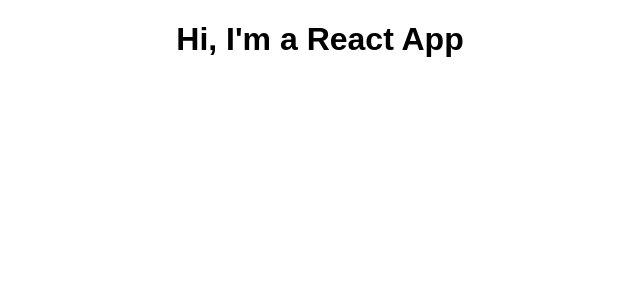
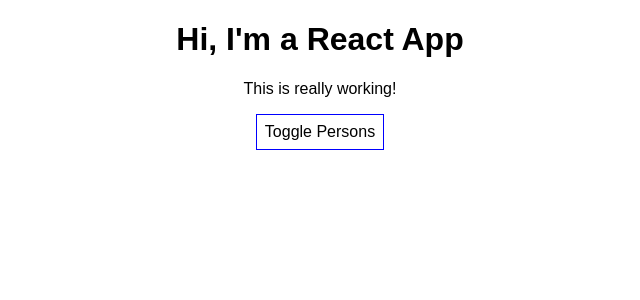
Before and after one commit to Ninja-Tahar/React, a React (Create React App) app: page / in a window 1280 px wide. Shown: the top 300 px of the page, without its empty margins (320-960 px from the left). Built offline with nearby package versions, Linux system fonts and the light colour scheme.

Commit message:
Video-2. if condition.

```diff
--- a/src/App.js
+++ b/src/App.js
@@ -1,13 +1,101 @@
 import React, { Component } from 'react';
 import './App.css';
+import Person from './Person/Person';
 
 class App extends Component {
-  render() {
+    state = {
+        persons: [
+            { name: 'Tahar', age: 32 },
+            { name: 'Max', age: 28 },
+            { name: 'Mimi', age: 34 }
+        ],
+        otherState: 'some other value',
+        showPersons: false
+    };
+
+    switchNameHandler = ( newName ) => {
+        // console.log('Was clicked!');
+        // DON'T DO THIS: this.state.persons[0].name = 'Maximilian';
+        this.setState( {
+            persons: [
+                { name: newName, age: 32 },
+                { name: 'Max', age: 28 },
+                { name: 'Mimi', age: 34 }
+            ]
+        } )
+    };
+
+    nameChangedHandler = ( event ) => {
+        this.setState( {
+            persons: [
+                { name: 'Tahar', age: 32 },
+                { name: event.target.value, age: 28 },
+                { name: 'Mimi', age: 34 }
+            ]
+        } )
+    };
+
+    togglePersonsHandler = () => {
+        const doesShow = this.state.showPersons;
+        this.setState( { showPersons: !doesShow } );
+    };
+
+    render () {
+        const style = {
+            backgroundColor: 'white',
+            font: 'inherit',
+            border: '1px solid blue',
+            padding: '8px',
+            cursor: 'pointer'
+        };
+
+        let persons = null;
+
+        // if ( this.state.showPersons ) {
+        //     persons = (
+        //         <div>
+        //             <Person
+        //                 name={this.state.persons[0].name}
+        //                 age={this.state.persons[0].age} />
+        //             <Person
+        //                 name={this.state.persons[1].name}
+        //                 age={this.state.persons[1].age}
+        //                 click={this.switchNameHandler.bind( this, 'Mohamed Tahar!' )}
+        //                 changed={this.nameChangedHandler} >My Hobbies: Racing</Person>
+        //             <Person
+        //                 name={this.state.persons[2].name}
+        //                 age={this.state.persons[2].age} />
+        //         </div>
+        //     );
+        // }
+
         return (
             <div className="App">
                 <h1>Hi, I'm a React App</h1>
+                <p>This is really working!</p>
+                <button
+                    style={style}
+                    onClick={this.togglePersonsHandler}>Toggle Persons</button>
+                {/*{persons}*/}
+
+                {
+                    this.state.showPersons  ?
+                    <div>
+                    <Person
+                        name={this.state.persons[0].name}
+                        age={this.state.persons[0].age} />
+                    <Person
+                        name={this.state.persons[1].name}
+                        age={this.state.persons[1].age}
+                        click={this.switchNameHandler.bind( this, 'Mohamed Tahar!' )}
+                        changed={this.nameChangedHandler} >My Hobbies: Racing</Person>
+                    <Person
+                        name={this.state.persons[2].name}
+                        age={this.state.persons[2].age} />
+                </div> : null}
             </div>
         );
+        // return React.createElement('div', {className: 'App'}, React.createElement('h1', null, 'Does this work now?'));
     }
 }
 
--- /dev/null
+++ b/src/Person/Person.css
@@ -0,0 +1,8 @@
+.Person {
+    width: 60%;
+    margin: 16px auto;
+    border: 1px solid #eee;
+    box-shadow: 0 2px 3px #ccc;
+    padding: 16px;
+    text-align: center;
+}
--- /dev/null
+++ b/src/Person/Person.js
@@ -0,0 +1,15 @@
+import React from 'react';
+
+import './Person.css';
+
+const person = ( props ) => {
+    return (
+        <div className="Person">
+            <p onClick={props.click}>I'm {props.name} and I am {props.age} years old!</p>
+            <p>{props.children}</p>
+            <input type="text" onChange={props.changed} value={props.name} />
+        </div>
+    )
+};
+
+export default person;
```
Lines whose indentation alone changed are shown as unchanged.
